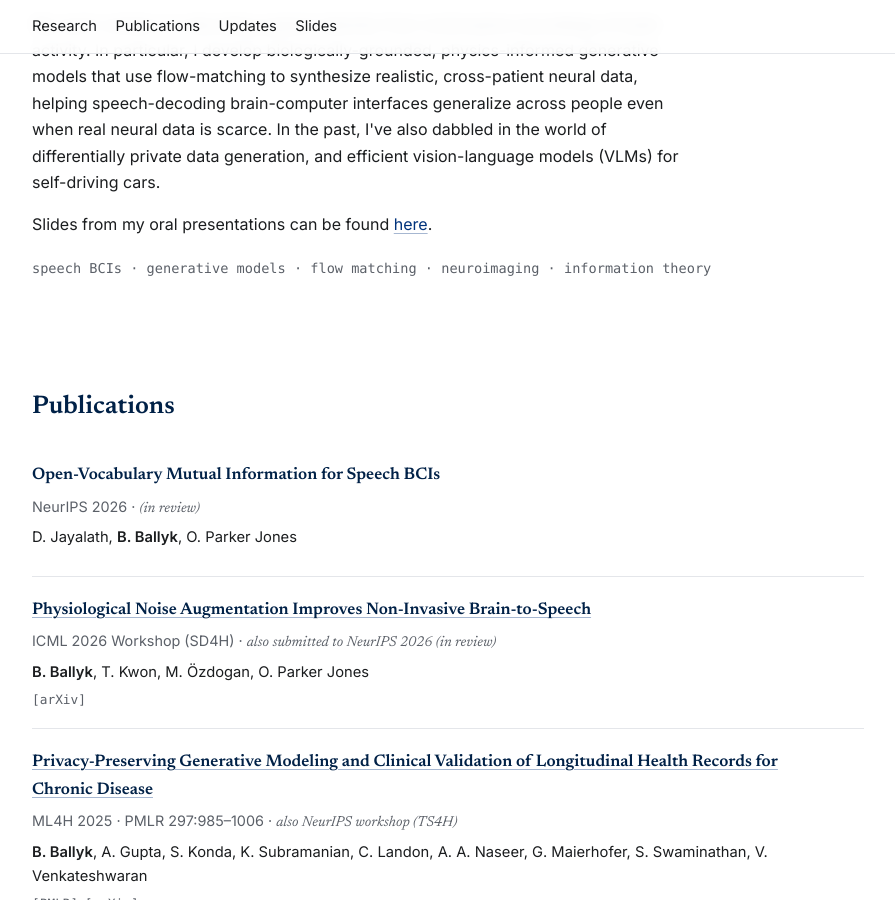
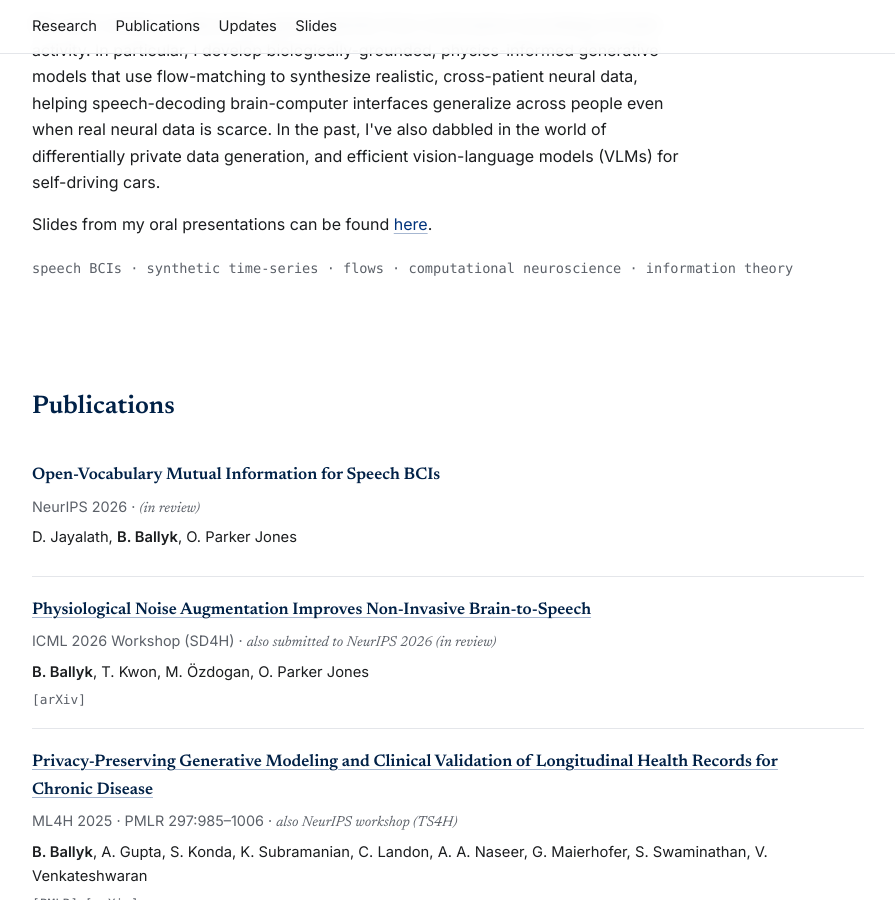
Before and after one commit to benballyk/benballyk.github.io, a Jekyll site: the page built from index.html, in a window 1280 px wide and 900 px high, scrolled down 562 px. Shown: the whole window, without its empty margins (192-1087 px from the left). Built offline with Jekyll 4.4.1, drawn with Linux system fonts in a browser that asks for light colours.

Commit message:
new keywords

```diff
--- a/index.html
+++ b/index.html
@@ -45,7 +45,7 @@ description: "Personal website of Benjamin Ballyk, PhD student in Engineering Sc
       self-driving cars.
     </p>
     <p>Slides from my oral presentations can be found <a href="/talks/">here</a>.</p>
-    <p class="research-keywords">speech BCIs &middot; generative models &middot; flow matching &middot; neuroimaging &middot; information theory</p>
+    <p class="research-keywords">speech BCIs &middot; synthetic time-series &middot; flows &middot; computational neuroscience &middot; information theory</p>
   </section>
 
   <section id="publications">
```
